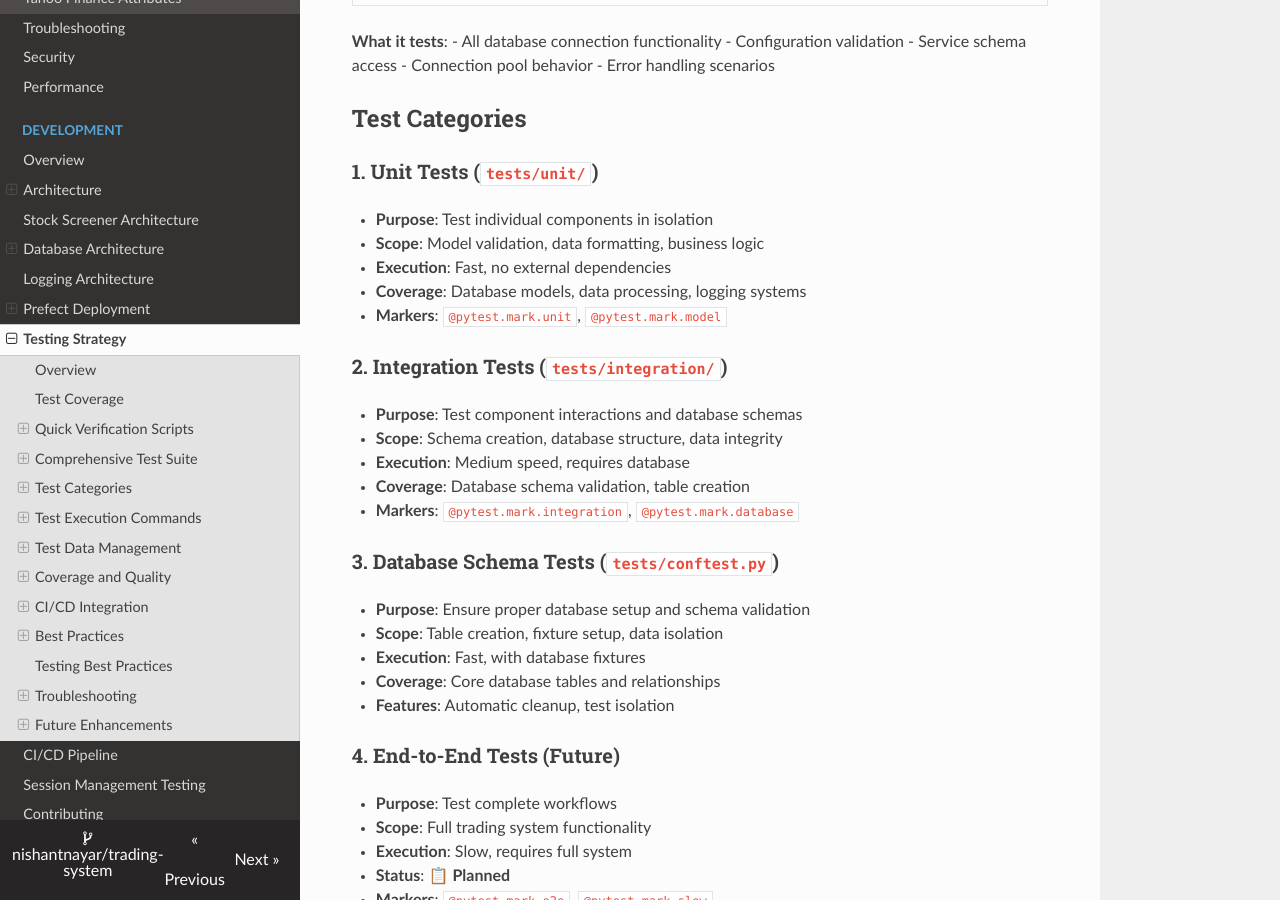
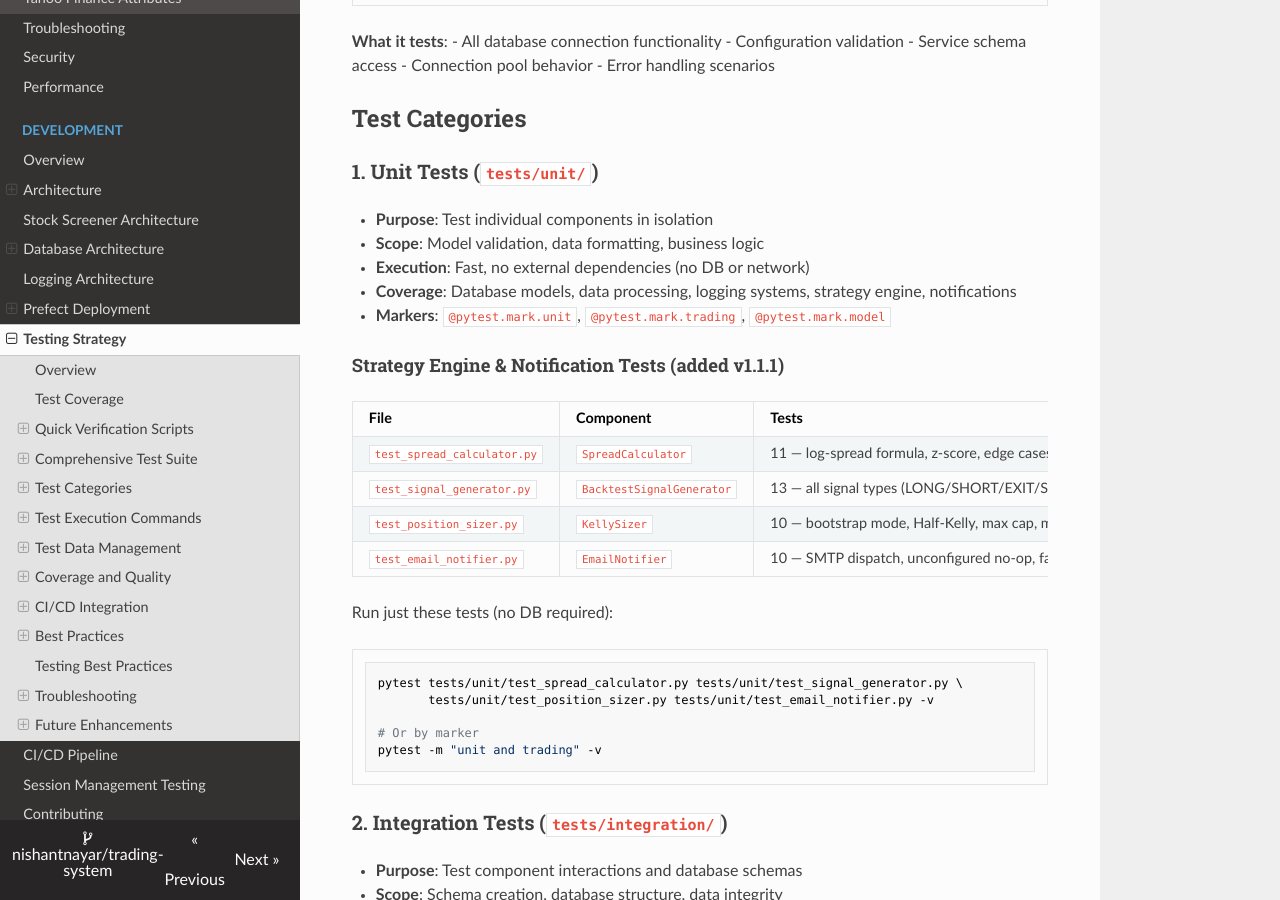
Before and after one commit to nishantnayar/Trading-System, an MkDocs documentation site: the page built from docs/development/testing.md, in a window 1280 px wide and 900 px high, scrolled down 1429 px. Built offline with MkDocs 1.6.1, drawn with Linux system fonts in a browser that asks for light colours; nearby versions of some CDN libraries.

````diff
--- a/docs/development/testing.md
+++ b/docs/development/testing.md
@@ -73,9 +73,27 @@
 ### 1. Unit Tests (`tests/unit/`)
 - **Purpose**: Test individual components in isolation
 - **Scope**: Model validation, data formatting, business logic
-- **Execution**: Fast, no external dependencies
-- **Coverage**: Database models, data processing, logging systems
-- **Markers**: `@pytest.mark.unit`, `@pytest.mark.model`
+- **Execution**: Fast, no external dependencies (no DB or network)
+- **Coverage**: Database models, data processing, logging systems, strategy engine, notifications
+- **Markers**: `@pytest.mark.unit`, `@pytest.mark.trading`, `@pytest.mark.model`
+
+#### Strategy Engine & Notification Tests (added v1.1.1)
+
+| File | Component | Tests |
+|---|---|---|
+| `test_spread_calculator.py` | `SpreadCalculator` | 11 — log-spread formula, z-score, edge cases (empty, zero std, misaligned timestamps) |
+| `test_signal_generator.py` | `BacktestSignalGenerator` | 13 — all signal types (LONG/SHORT/EXIT/STOP_LOSS/EXPIRE), boundary conditions, priority |
+| `test_position_sizer.py` | `KellySizer` | 10 — bootstrap mode, Half-Kelly, max cap, min share floor, proportionality |
+| `test_email_notifier.py` | `EmailNotifier` | 10 — SMTP dispatch, unconfigured no-op, failure swallowing, paper/live mode, singleton |
+
+Run just these tests (no DB required):
+```bash
+pytest tests/unit/test_spread_calculator.py tests/unit/test_signal_generator.py \
+       tests/unit/test_position_sizer.py tests/unit/test_email_notifier.py -v
+
+# Or by marker
+pytest -m "unit and trading" -v
+```
 
 ### 2. Integration Tests (`tests/integration/`)
 - **Purpose**: Test component interactions and database schemas
````
Also changed, not shown: ARCHITECTURE.md (+10 -10 lines), 1 other file.
